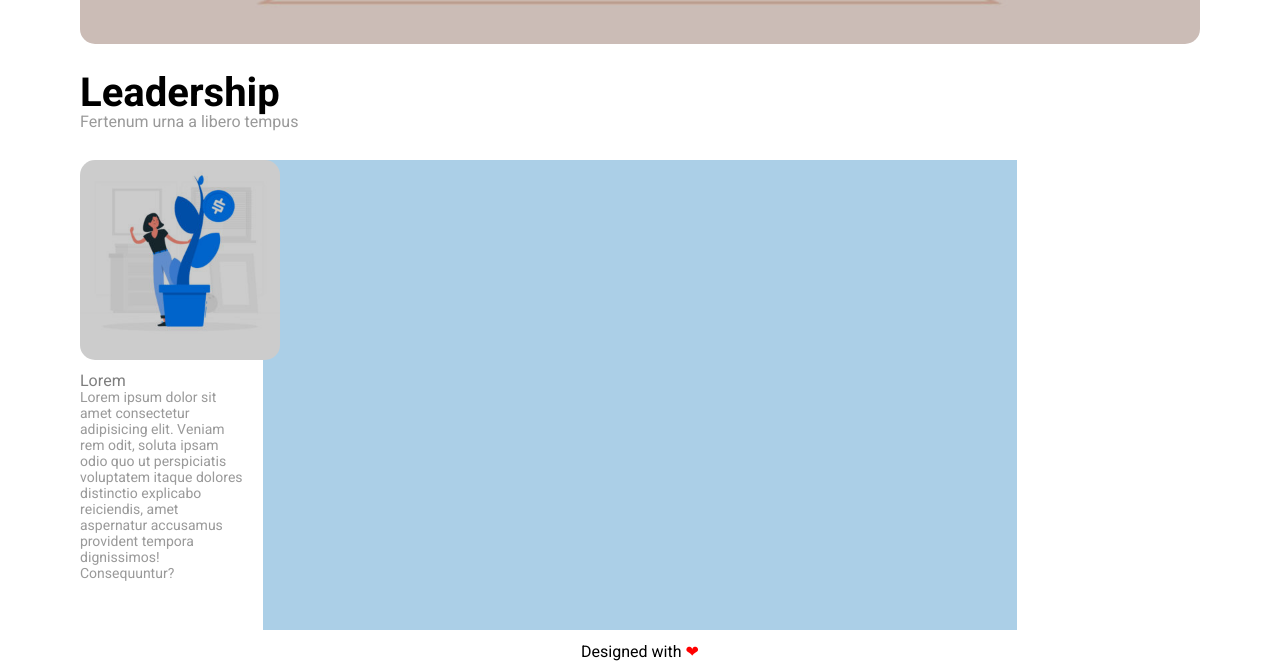
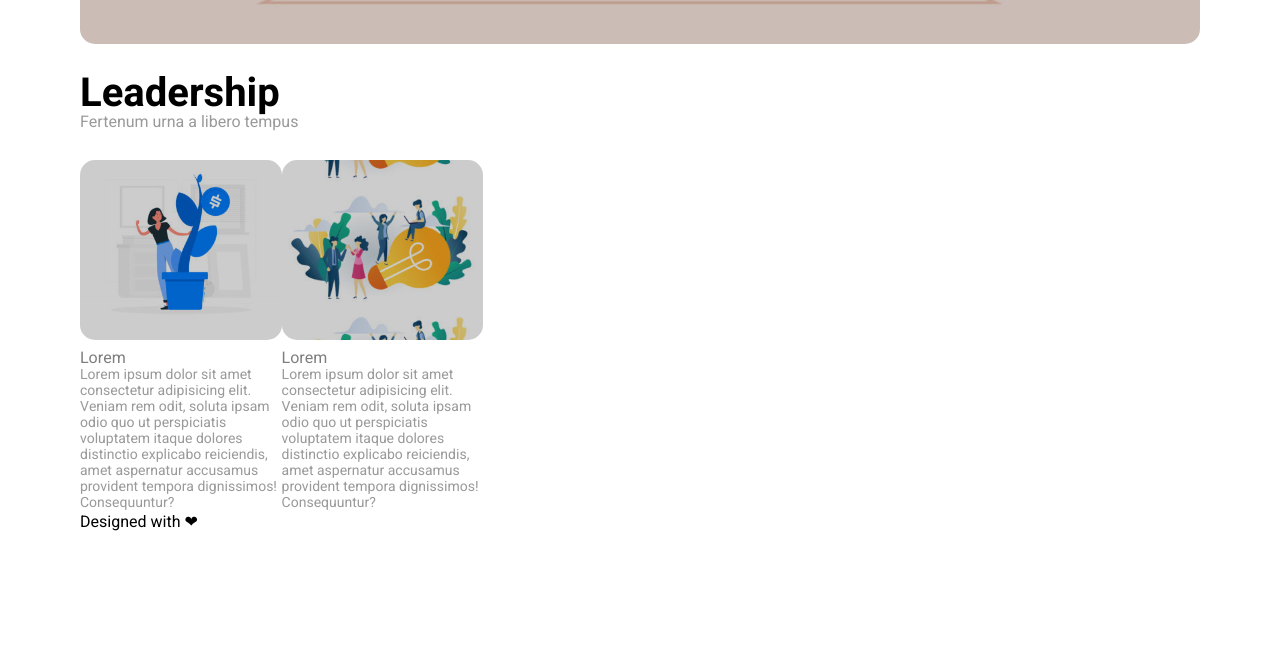
Before and after one commit to MattiaRovito/htmlcss-wp, a plain HTML site: page index.html in a window 1280 px wide. Shown: the part 753-1417 px from the top of the page. After the commit the page ends 1287 px from the top, so only its background shows below. Drawn offline with Linux system fonts and the light colour scheme.

Commit message:
add aside

```diff
--- a/css/style.css
+++ b/css/style.css
@@ -70,7 +70,6 @@ a{
 }
 */
 
-
 .jumbotron{
     background-image: url(../img/banner.jpg);
     background-position: center;
@@ -137,19 +136,23 @@ a{
 }
 
 
-
+/* inizio aside, main-contents, link */
 .link{
     float: left;
-    width: 15%;
+    width: 18%;
     line-height: 1;
     /* background-color: #abcfe7;
     height: 470px;  questa altezza verrà eliminata successivamente  */
 }
 
 .link-img{
+    background-image: url(../img/img-1.jpg);
+    background-position: center;
+    background-size: contain;
     filter: brightness(80%);
     border-radius: 15px;
-    height: 200px;
+    width: 100%;
+    height: 180px;
     margin-bottom: 10px;
 }
 
@@ -166,25 +169,32 @@ a{
 
 
 
-/* esempio con margini in %
-.main-contents{
-    float: left;
-    height: 470px;  questa altezza verrà eliminata successivamente
-    width: 68%;
-    margin: 0px 1%;
-    background-color:  #abcfe7;
-} */
+
+
+
+.link-img2{
+    background-image: url(../img/img-3.jpg);
+    background-position: center;
+    background-size: contain;
+    filter: brightness(80%);
+    border-radius: 15px;
+    width: 100%;
+    height: 180px;
+    margin-bottom: 10px;
+
 
 
 /* esempio con il calc */
 .main-contents{
     float: left;
     height: 470px; /*questa altezza verrà eliminata successivamente  */
-    width: calc(70% - 30px);
-    margin: 0px 15px;
-    background-color:  #abcfe7;
+    width: 60%;
+    margin: 0px 2%;
+    background-color: red;
 }
 /* fine esempio con il calc */
+
+
 
 
 /* /main */
--- a/index.html
+++ b/index.html
@@ -62,7 +62,7 @@
 
 
             <aside class="link">
-                <img class="link-img" src="img/img-1.jpg" alt="Prima-immagine">
+                <div class="link-img"></div>
                 <p>Lorem</p>
                 <span>Lorem ipsum dolor sit amet consectetur adipisicing elit. Veniam rem odit, soluta ipsam odio quo ut perspiciatis voluptatem itaque dolores distinctio explicabo reiciendis, amet aspernatur accusamus provident tempora dignissimos! Consequuntur?</span>
             </aside>
@@ -77,7 +77,9 @@
 
 
             <aside class="link">
-
+                <div class="link-img2"></div>
+                <p>Lorem</p>
+                <span>Lorem ipsum dolor sit amet consectetur adipisicing elit. Veniam rem odit, soluta ipsam odio quo ut perspiciatis voluptatem itaque dolores distinctio explicabo reiciendis, amet aspernatur accusamus provident tempora dignissimos! Consequuntur?</span>
             </aside>
 
         </section>
```
